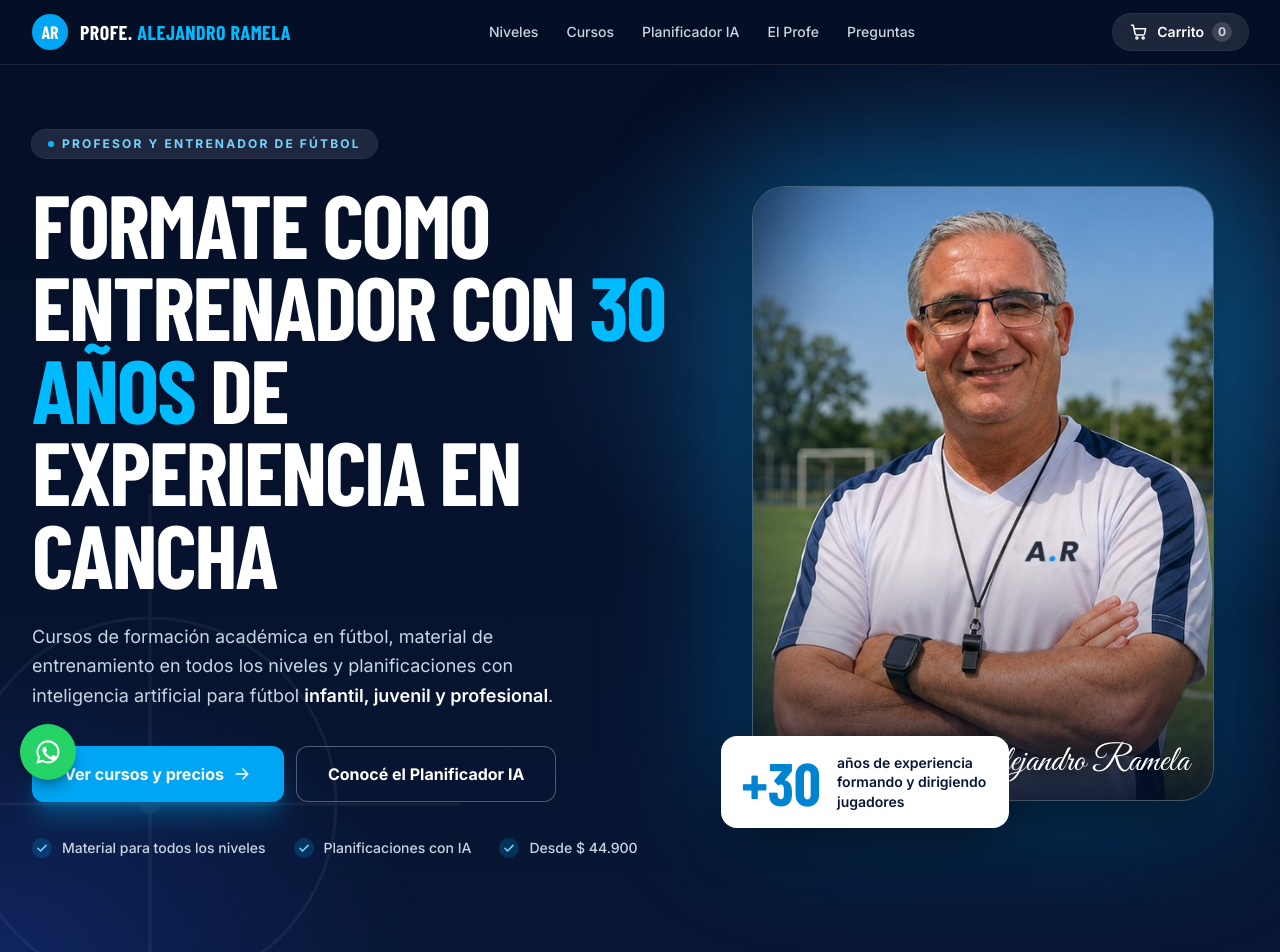
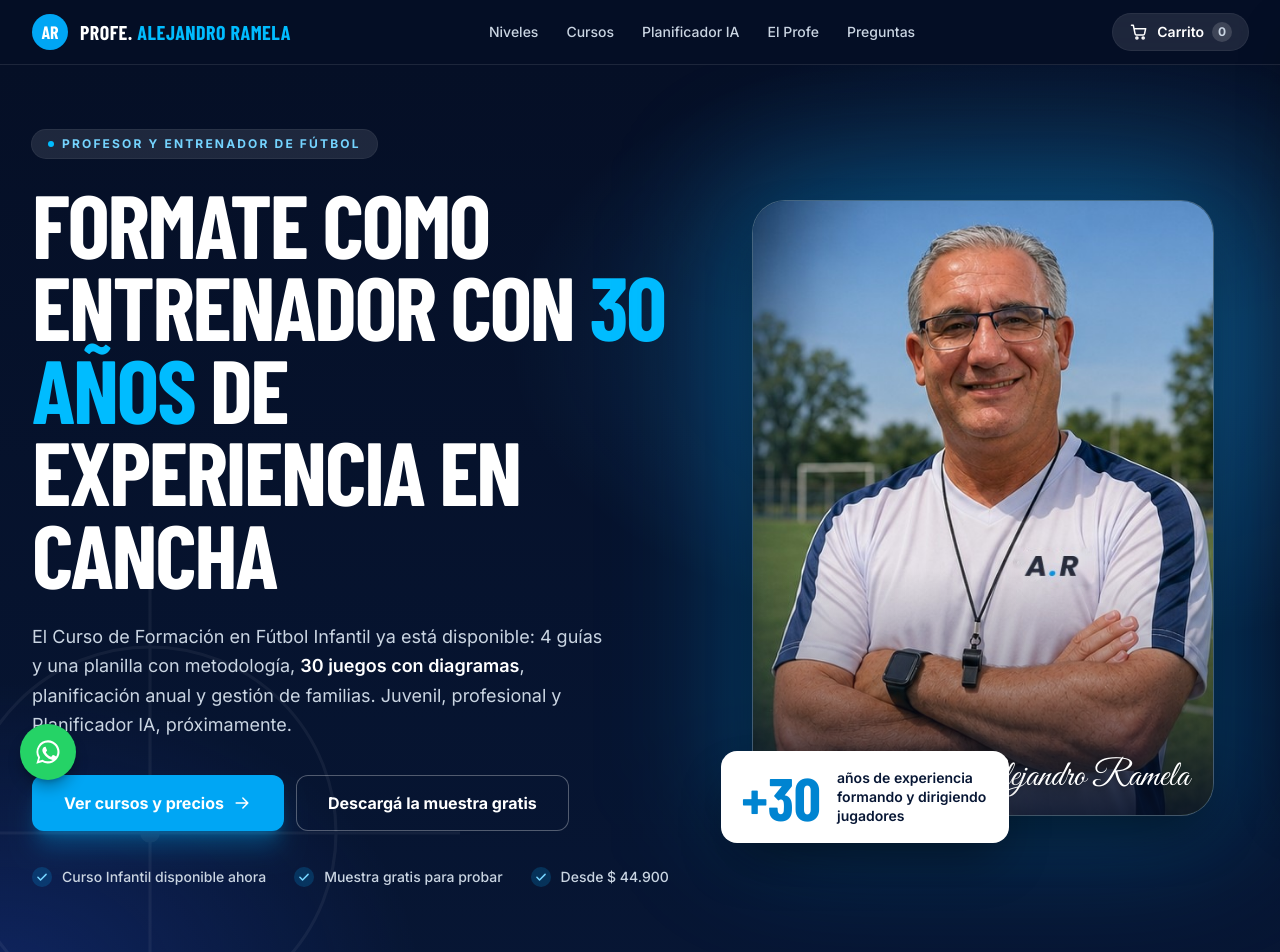
Before and after one commit to Alejaque/Web-Profe.-Ramela, a Next.js app: page / in a window 1280 px wide. Shown: the top 952 px of the page. Built offline with nearby package versions, Linux system fonts and the light colour scheme; a web font is replaced by a local one.

Commit message:
Add files via upload

```diff
--- a/src/components/sections/Hero.tsx
+++ b/src/components/sections/Hero.tsx
@@ -39,9 +39,10 @@ export function Hero({ fromPrice }: { fromPrice: number | null }) {
           </h1>
 
           <p className="mt-7 max-w-xl text-lg leading-relaxed text-slate-300">
-            Cursos de formación académica en fútbol, material de entrenamiento en todos los
-            niveles y planificaciones con inteligencia artificial para fútbol{" "}
-            <strong className="font-semibold text-white">infantil, juvenil y profesional</strong>.
+            El Curso de Formación en Fútbol Infantil ya está disponible: 4 guías y una planilla con
+            metodología, <strong className="font-semibold text-white">30 juegos con diagramas</strong>,
+            planificación anual y gestión de familias. Juvenil, profesional y Planificador IA,
+            próximamente.
           </p>
 
           <div className="mt-9 flex flex-col gap-3 sm:flex-row">
@@ -53,17 +54,17 @@ export function Hero({ fromPrice }: { fromPrice: number | null }) {
               <ArrowRightIcon className="h-5 w-5" />
             </a>
             <a
-              href="#planificador-ia"
+              href="/muestra-gratis"
               className="inline-flex items-center justify-center rounded-xl px-8 py-4 text-base font-bold text-white ring-1 ring-inset ring-white/30 transition hover:bg-white/10"
             >
-              Conocé el Planificador IA
+              Descargá la muestra gratis
             </a>
           </div>
 
           <ul className="mt-9 flex flex-col gap-3 text-sm font-medium text-slate-300 sm:flex-row sm:flex-wrap sm:gap-x-7">
             {[
-              "Material para todos los niveles",
-              "Planificaciones con IA",
+              "Curso Infantil disponible ahora",
+              "Muestra gratis para probar",
               fromPrice ? `Desde ${formatARS(fromPrice)}` : "Precios en pesos argentinos",
             ].map((item) => (
               <li key={item} className="flex items-center gap-2.5">
@@ -115,8 +116,8 @@ export function Hero({ fromPrice }: { fromPrice: number | null }) {
 export function StatsStrip() {
   const stats = [
     { value: "+30", label: "años de experiencia en el fútbol argentino" },
-    { value: "3", label: "niveles: infantil, juvenil y profesional" },
-    { value: "IA", label: "planificaciones de entrenamiento en minutos" },
+    { value: "30", label: "juegos con diagrama de cancha en el curso infantil" },
+    { value: "36", label: "semanas de planificación listas por cada etapa" },
     { value: "24/7", label: "acceso a tu material, cuando lo necesites" },
   ];
 
```
